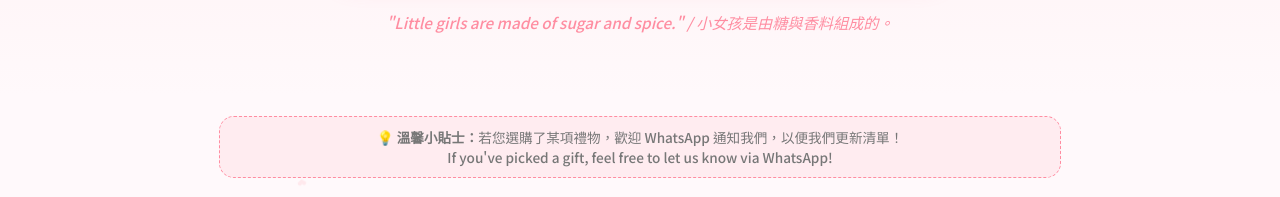
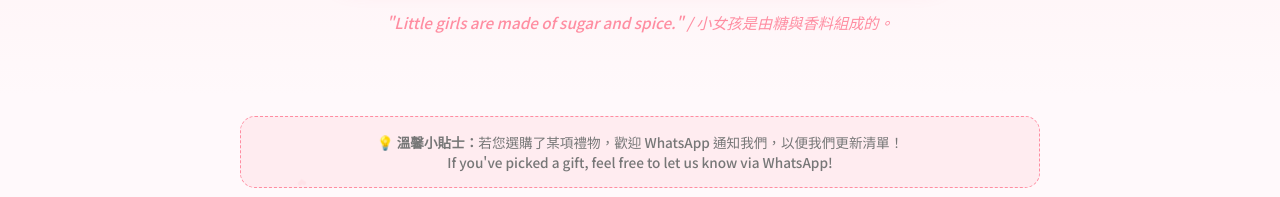
Before and after one commit to MosesChanmt/Toto-wishing-list, a plain HTML site: page index.html in a window 1280 px wide. Shown: the part 246-443 px from the top of the page. Drawn offline with Linux system fonts and the light colour scheme.

Commit message:
Update index.html

```diff
--- a/index.html
+++ b/index.html
@@ -69,9 +69,9 @@
         }
 
         .tip-banner {
-            max-width: 800px; margin: 20px auto; background: rgba(255, 218, 224, 0.4);
-            padding: 10px 20px; border-radius: 15px; text-align: center;
-            font-size: 0.85rem; color: #777; border: 1px dashed var(--deep-pink);
+            max-width: 800px; margin: 20px auto; width: calc(100% - 40px); box-sizing: border-box; background: rgba(255, 218, 224, 0.4);
+            padding: 15px 20px; border-radius: 15px; text-align: center;
+            font-size: 0.85rem; color: #777; border: 1px dashed var(--deep-pink); display: block;
         }
 
         .container {
```
